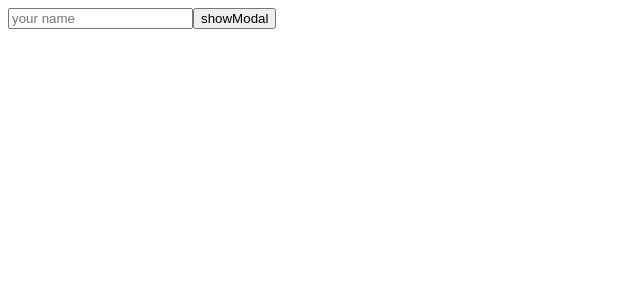
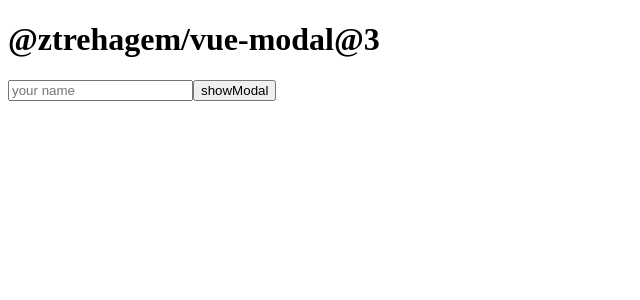
Before and after one commit to ztrehagem/vue-modal, a Vue app: page / in a window 1280 px wide. Shown: the top 300 px of the page, without its empty margins (0-640 px from the left). Built offline with nearby package versions, Linux system fonts and the light colour scheme.

Commit message:
put h1 to demo site

```diff
--- a/src/App.vue
+++ b/src/App.vue
@@ -14,6 +14,8 @@
 
 <template>
   <div id="app">
+    <h1>@ztrehagem/vue-modal@3</h1>
+
     <div>
       <input v-model="name" type="text" placeholder="your name" />
       <button type="button" @click.prevent="showModal">showModal</button>
```
